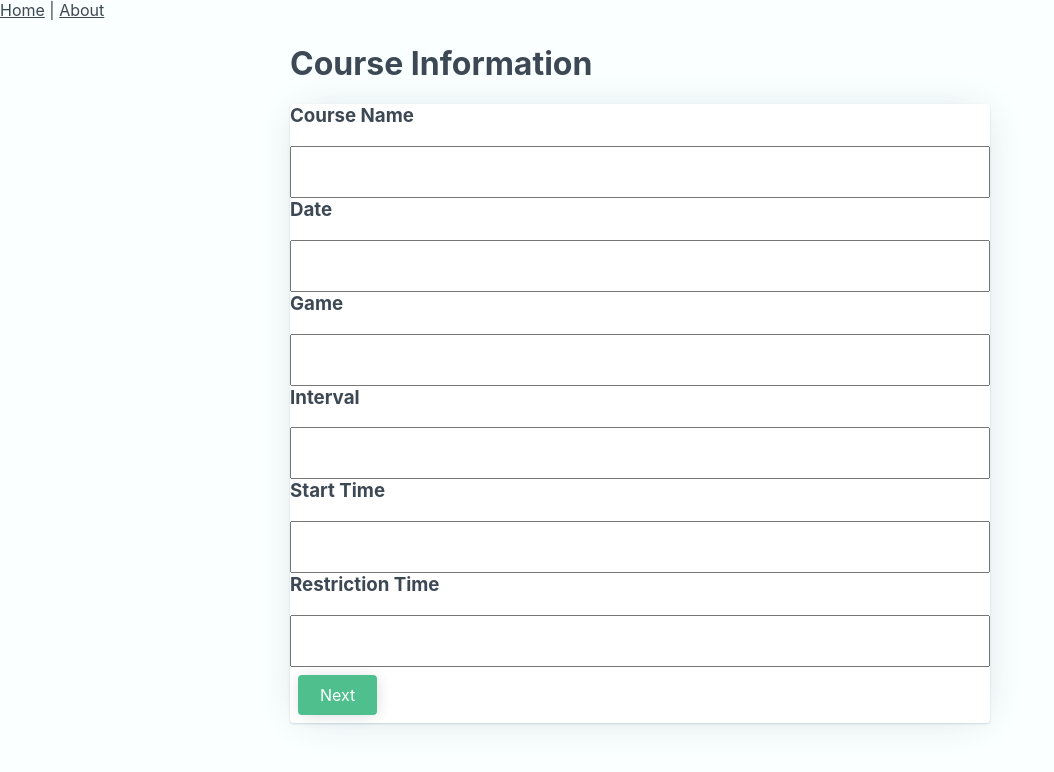
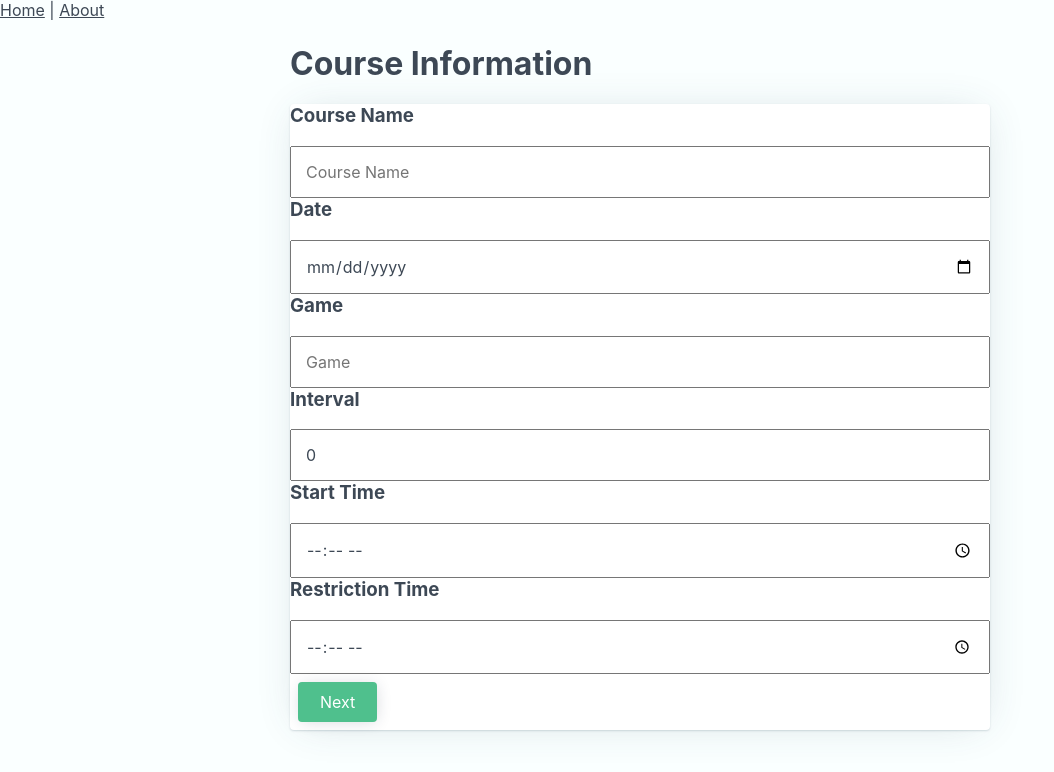
Before and after one commit to kellenwiltshire/teetime, a Vue app: page /#/ in a window 1280 px wide. Shown: the top 772 px of the page, without its empty margins (0-1054 px from the left). Built offline with nearby package versions, Linux system fonts and the light colour scheme.

Commit message:
feat: adding binding for course info and changing input type

```diff
--- a/src/components/CourseInformation.vue
+++ b/src/components/CourseInformation.vue
@@ -3,17 +3,17 @@
 	<div class="card">
 		<form @submit.prevent="updateCourseInfo" class="flex">
 			<h3>Course Name</h3>
-			<input />
+			<input type="text" v-model="courseName" placeholder="Course Name" />
 			<h3>Date</h3>
-			<input />
+			<input type="date" v-model="date" />
 			<h3>Game</h3>
-			<input />
+			<input type="text" v-model="game" placeholder="Game" />
 			<h3>Interval</h3>
-			<input />
+			<input type="number" v-model="interval" placeholder="0" />
 			<h3>Start Time</h3>
-			<input />
+			<input type="time" v-model="startTime" placeholder="04:30 PM" />
 			<h3>Restriction Time</h3>
-			<input />
+			<input type="time" v-model="restrictionTime" placeholder="05:00 PM" />
 			<button>Next</button>
 		</form>
 	</div>
```
